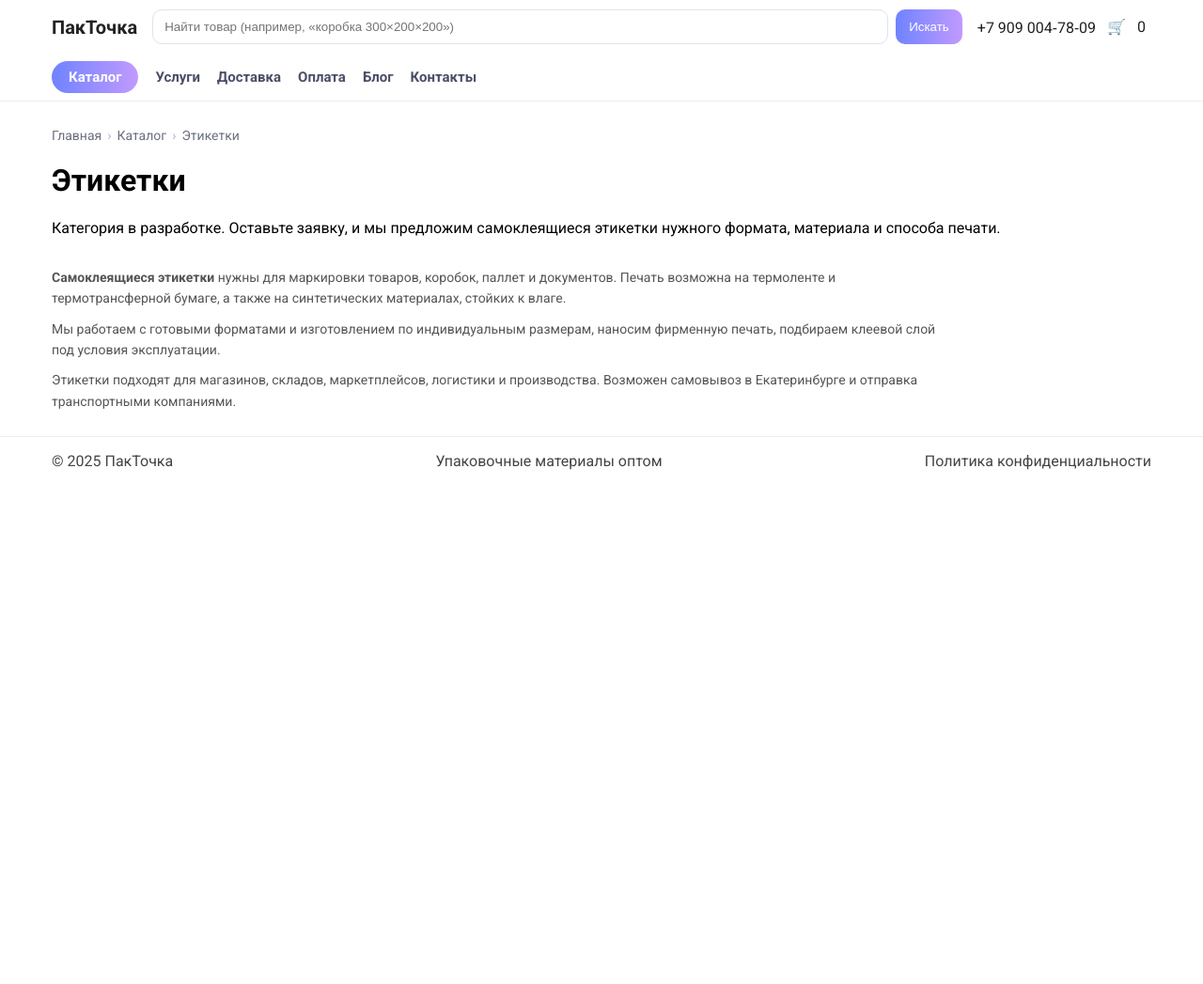
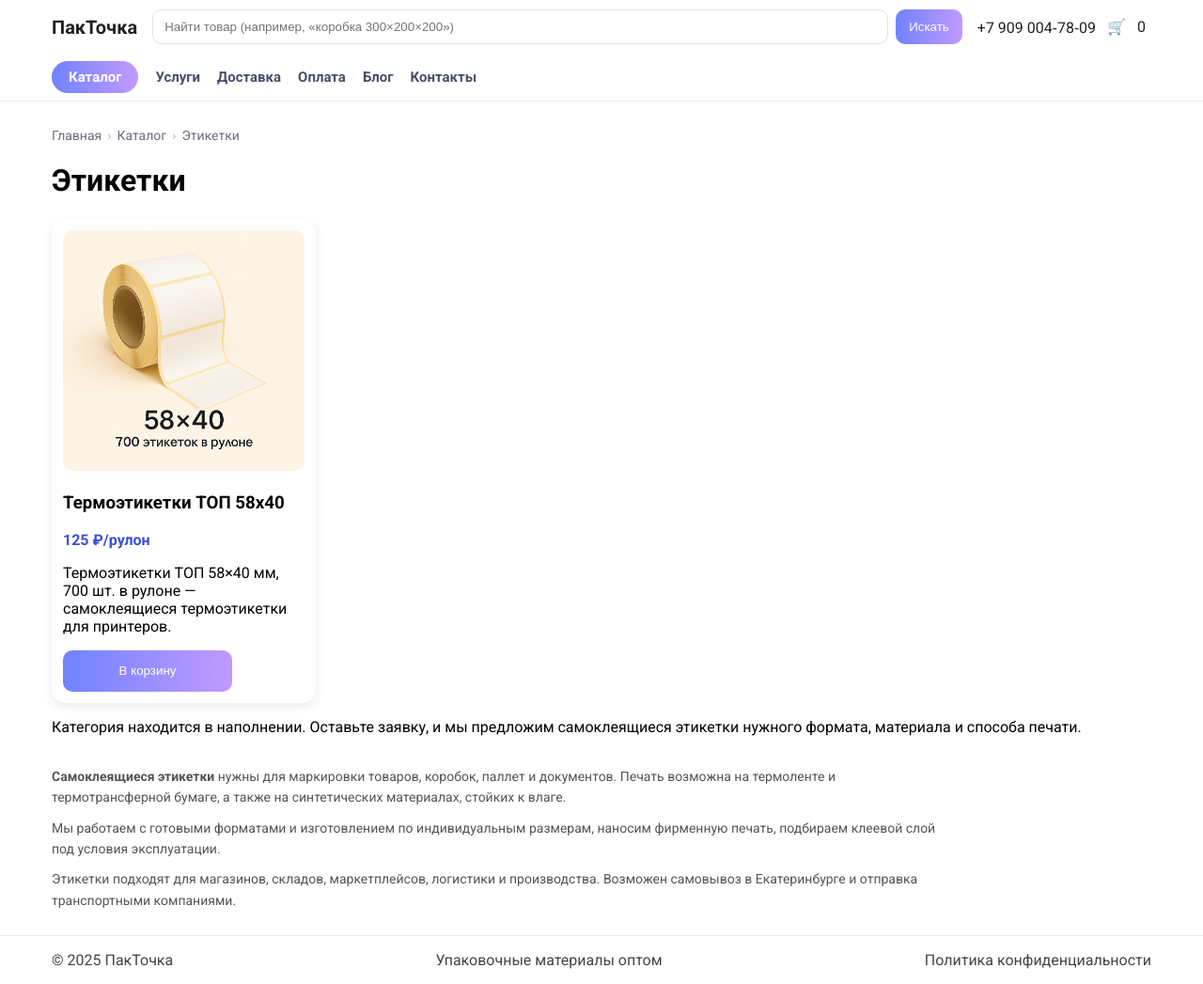
Before and after one commit to mckhoklov-creator/packtochka, a Jekyll site: the page built from katalog/etiketki/index.md, in a window 1280 px wide. Shown: the whole page at 94% size. Built offline with Jekyll 4.4.1, drawn with Linux system fonts in a browser that asks for light colours; before the commit the page ends 900 px from its top, so only the background shows below that.

Commit message:
Добавить вывод товаров в категории этикеток

```diff
--- a/katalog/etiketki/index.md
+++ b/katalog/etiketki/index.md
@@ -7,7 +7,27 @@ permalink: /katalog/etiketki/
 
 <h1>Этикетки</h1>
 
-<p>Категория в разработке. Оставьте заявку, и мы предложим самоклеящиеся этикетки нужного формата, материала и способа печати.</p>
+<div class="grid">
+  {% assign items = site.data.products | where: "category", "etiketki" %}
+  {% for p in items %}
+  <div class="card">
+    <a href="{{ '/katalog/etiketki/' | append: p.slug | append: '/' | relative_url }}">
+      <img src="{{ p.images | first | relative_url }}" alt="{{ p.name }}">
+      <h3>{{ p.name }}</h3>
+    </a>
+    <p class="price">{{ p.price }} {{ p.unit }}</p>
+    <p class="short">{{ p.short }}</p>
+    <button class="btn btn-gradient mt-2 add-to-cart"
+            data-sku="{{ p.slug }}"
+            data-name="{{ p.name }}"
+            data-price="{{ p.price }}">
+      В корзину
+    </button>
+  </div>
+  {% endfor %}
+</div>
+
+<p class="mt-4">Категория находится в наполнении. Оставьте заявку, и мы предложим самоклеящиеся этикетки нужного формата, материала и способа печати.</p>
 
 <section class="seo-text">
   <p><strong>Самоклеящиеся этикетки</strong> нужны для маркировки товаров, коробок, паллет и документов. Печать возможна на термоленте и термотрансферной бумаге, а также на синтетических материалах, стойких к влаге.</p>
```
